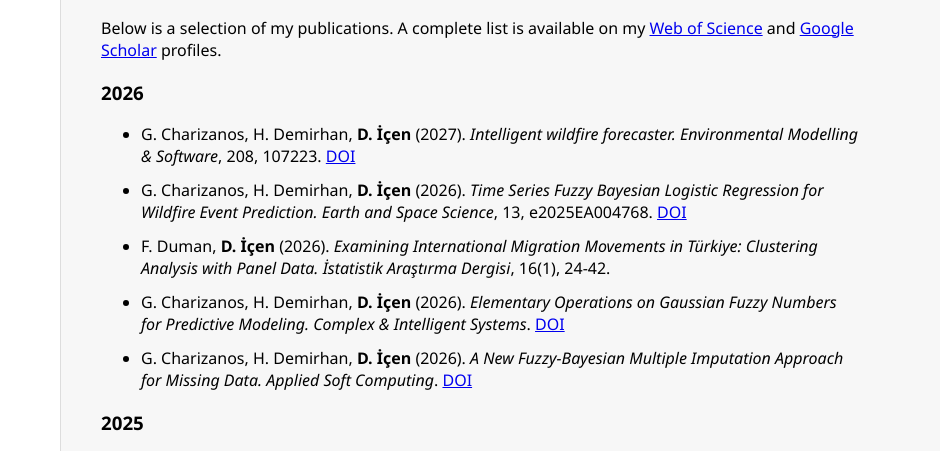
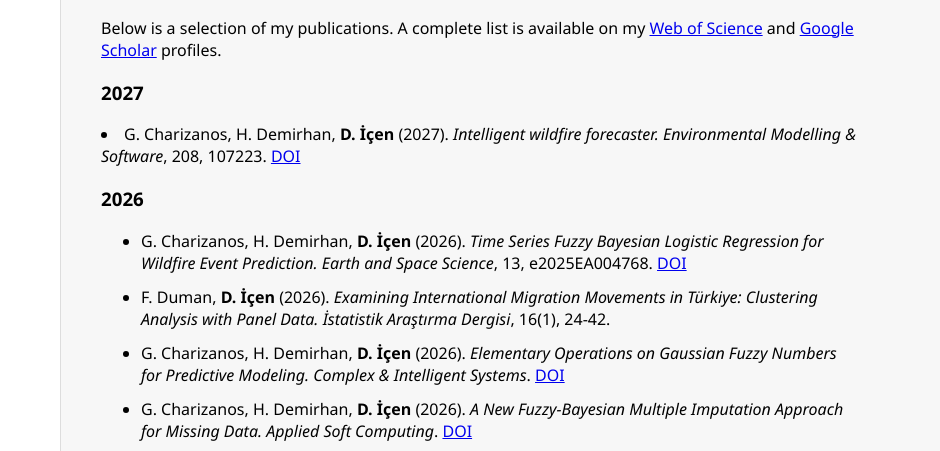
Before and after one commit to dygicn/dygicn.github.io, a plain HTML site: page publications.html in a window 1280 px wide. Shown: the part 156-607 px from the top of the page, 340-1280 px from the left. Drawn offline with Linux system fonts and the light colour scheme.

Commit message:
Update publications for 2026 and add 2027 entry
Added a publication for the year 2027 and updated the 2026 section.

```diff
--- a/publications.html
+++ b/publications.html
@@ -151,16 +151,18 @@ and
 profiles.
 </p>
 
-  <h3>2026</h3>
-<ul class="pub-list">
+<h3>2027</h3>
 
-  <li>
+    <li>
   G. Charizanos, H. Demirhan, <strong>D. İçen</strong> (2027).
   <em>Intelligent wildfire forecaster.</em>
   <i>Environmental Modelling &amp; Software</i>, 208, 107223.
   <a href="https://doi.org/10.1016/j.envsoft.2026.107223"
      target="_blank" rel="noopener noreferrer">DOI</a>
 </li>
+
+  <h3>2026</h3>
+<ul class="pub-list">
 
   <li>
   G. Charizanos, H. Demirhan, <strong>D. İçen</strong> (2026).
```
